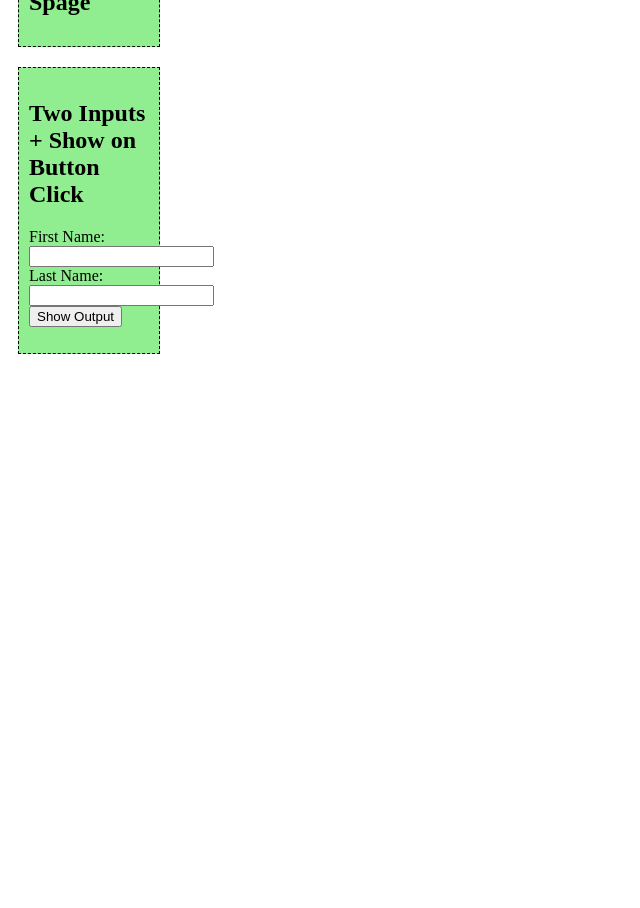
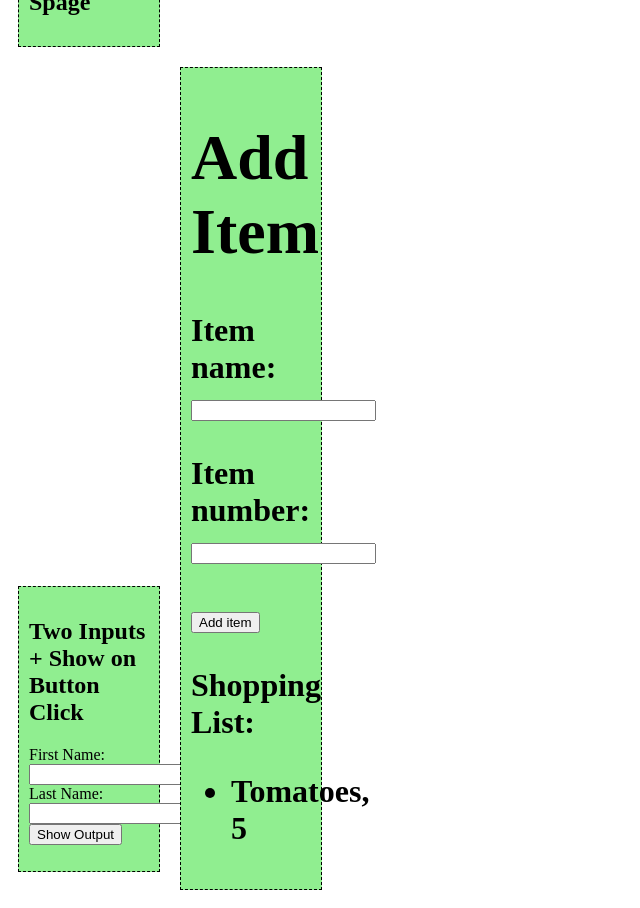
Before and after one commit to Carepred009/Django-REST-Framework-Practice, a Vue app in the folder frontend/myprojectvue/: page / in a window 1280 px wide. Shown: the part 640-1548 px from the top of the page, without its empty margins (0-640 px from the left). Before the commit the page ends 1012 px from the top, so only its background shows below. Built offline with nearby package versions, Linux system fonts and the light colour scheme.

Commit message:
Create form with v-model

```diff
--- a/frontend/myprojectvue/src/App.vue
+++ b/frontend/myprojectvue/src/App.vue
@@ -12,6 +12,14 @@
     <h1> </h1>
       <input-fields />
   </div>
+
+  <div>
+    <h1>
+        <v-form_sample/>
+    </h1>
+
+  </div>
+
 </template>
 
 
--- /dev/null
+++ b/frontend/myprojectvue/src/components/VForms_sample.vue
@@ -0,0 +1,46 @@
+<template>
+  <div>
+    <form @submit.prevent="addItem">
+      <h1>Add Item</h1>
+
+      <p>Item name: <input v-model="itemName" /></p>
+      <p>Item number: <input v-model="itemNumber" /></p>
+
+      <button type="submit">Add item</button>
+    </form>
+
+    <p>Shopping List:</p>
+    <ul>
+      <li v-for="item in shoppingList" :key="item.name">
+        {{ item.name }}, {{ item.number }}
+      </li>
+    </ul>
+  </div>
+</template>
+
+<script>
+export default {
+  data() {
+    return {
+      itemName: null,
+      itemNumber: null,
+      shoppingList: [
+        { name: 'Tomatoes', number: 5 }
+      ]
+    }
+  },
+
+  methods: {
+    addItem() {
+      const item = {
+        name: this.itemName,
+        number: this.itemNumber
+      }
+
+      this.shoppingList.push(item)
+      this.itemName = null
+      this.itemNumber = null
+    }
+  }
+};
+</script>
```
Also changed, not shown: frontend/myprojectvue/src/main.js (+5 -18 lines).
